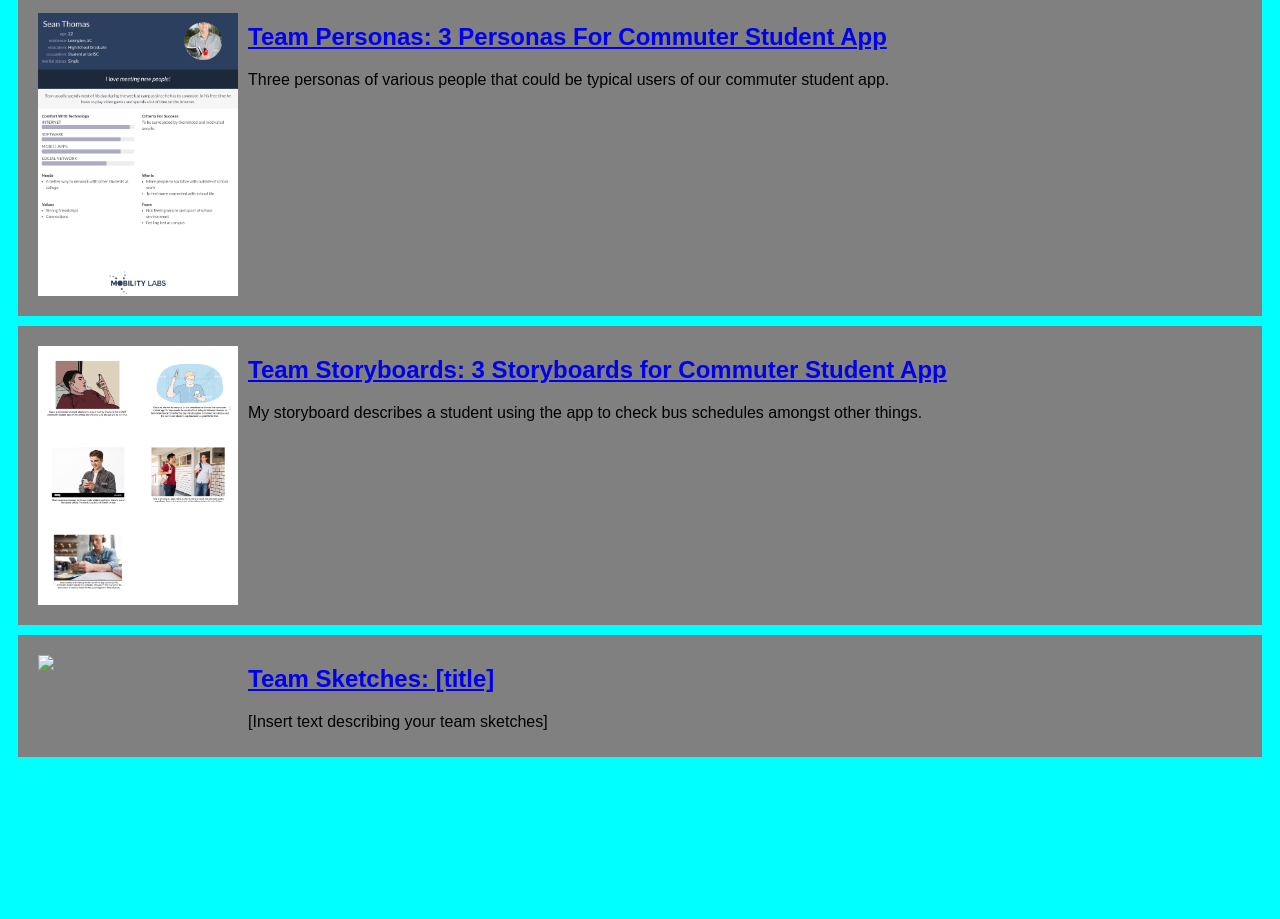
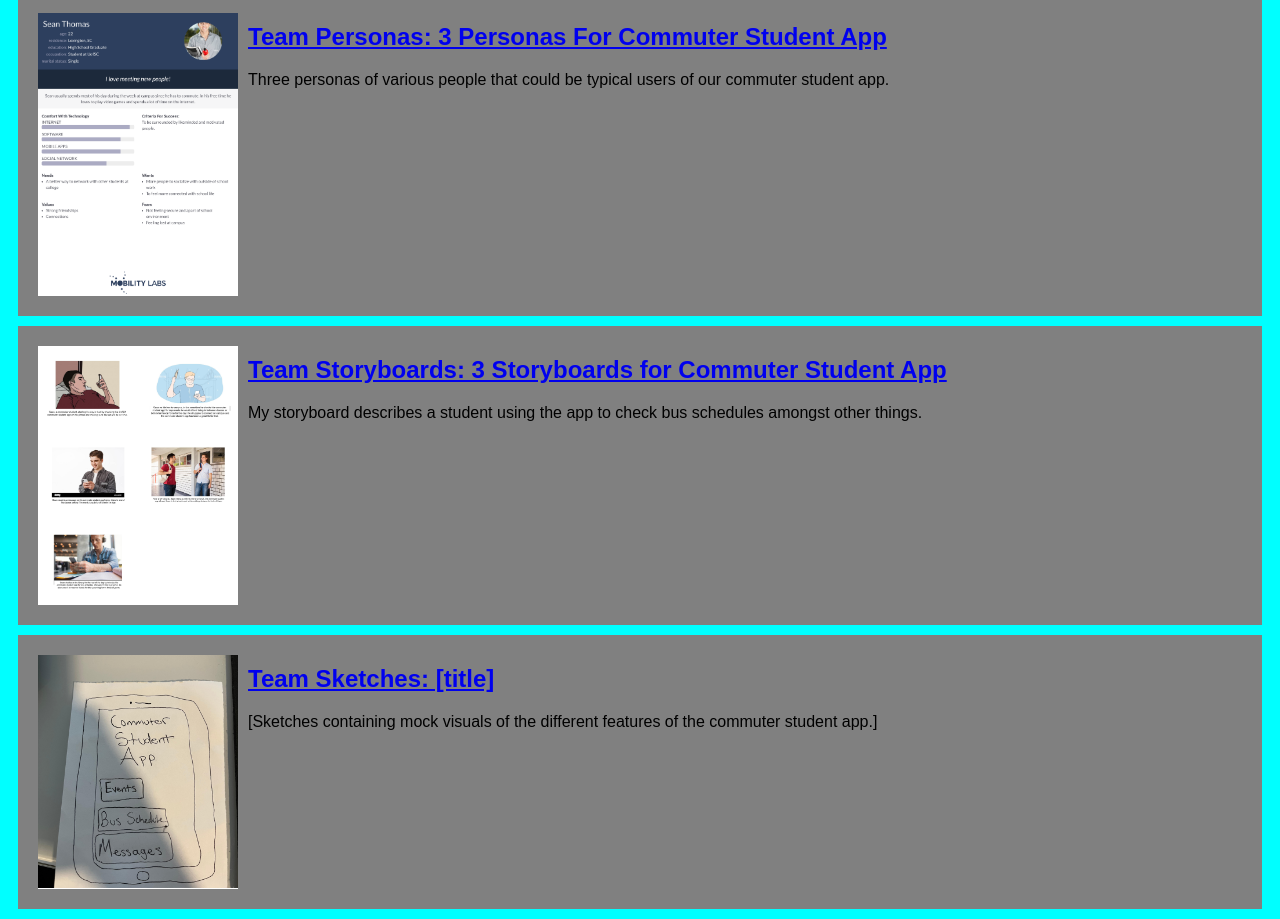
Before and after one commit to CSE-BrendanMcNichols/CSE-BrendanMcNichols.github.io, a plain HTML site: page index.html in a window 1280 px wide. Shown: the part 381-1300 px from the top of the page. Before the commit the page ends 1148 px from the top, so only its background shows below. Drawn offline with Linux system fonts and the light colour scheme.

Commit message:
Update index.html

```diff
--- a/index.html
+++ b/index.html
@@ -55,11 +55,11 @@ My storyboard describes a student using the app to check bus schedules amongst o
 
 <!-- Sketching assignment -->
  <section class="assign">
- <img src="Images/my-sketch.jpg" />
+ <img src="Images/mysketch.png" />
  <section class="assign-det">
  <a href="files/sketches.pdf"><h2>Team Sketches: [title]</h2></a>
  <p>
- [Insert text describing your team sketches]
+ [Sketches containing mock visuals of the different features of the commuter student app.]
  </p>
  </section>
  </section>
```
